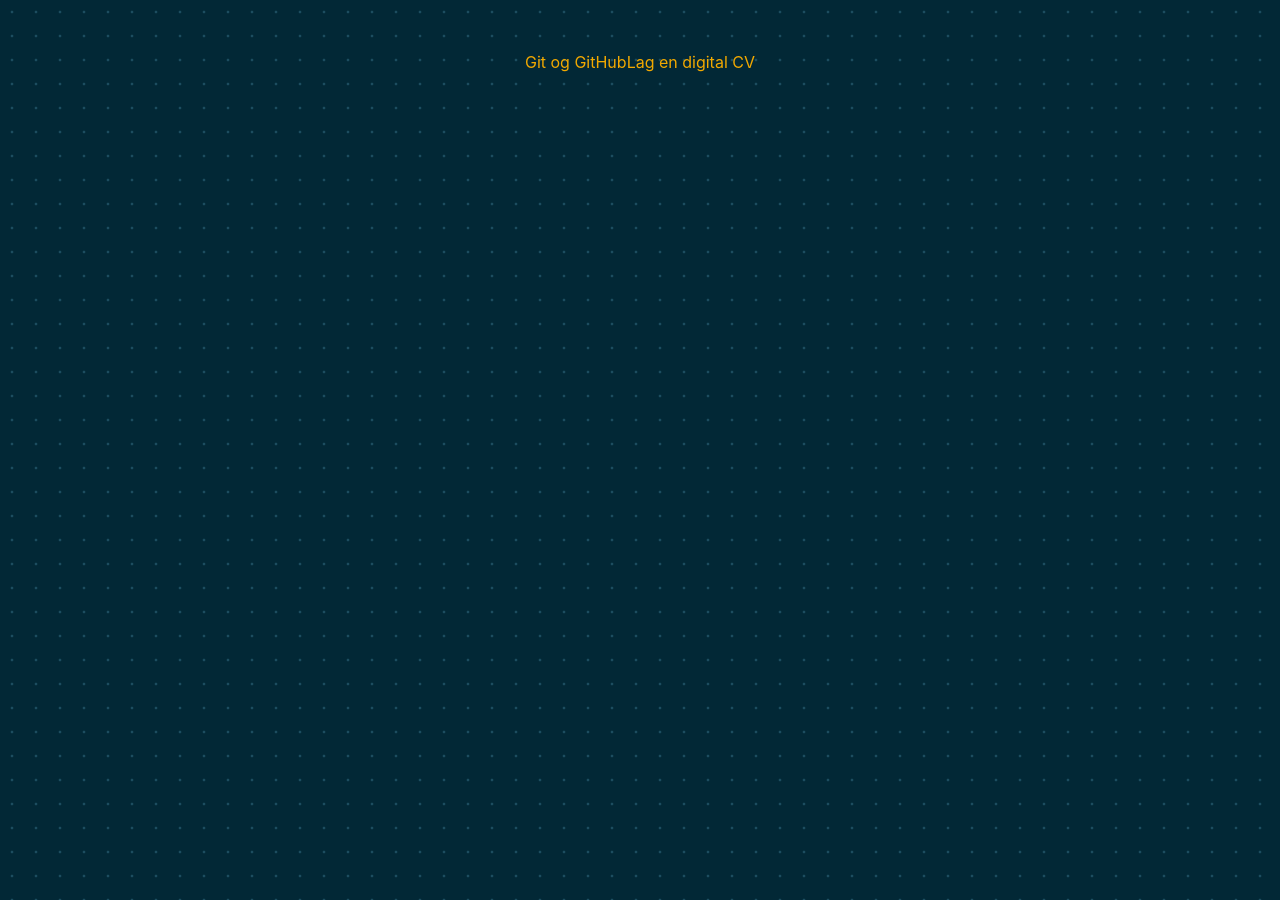
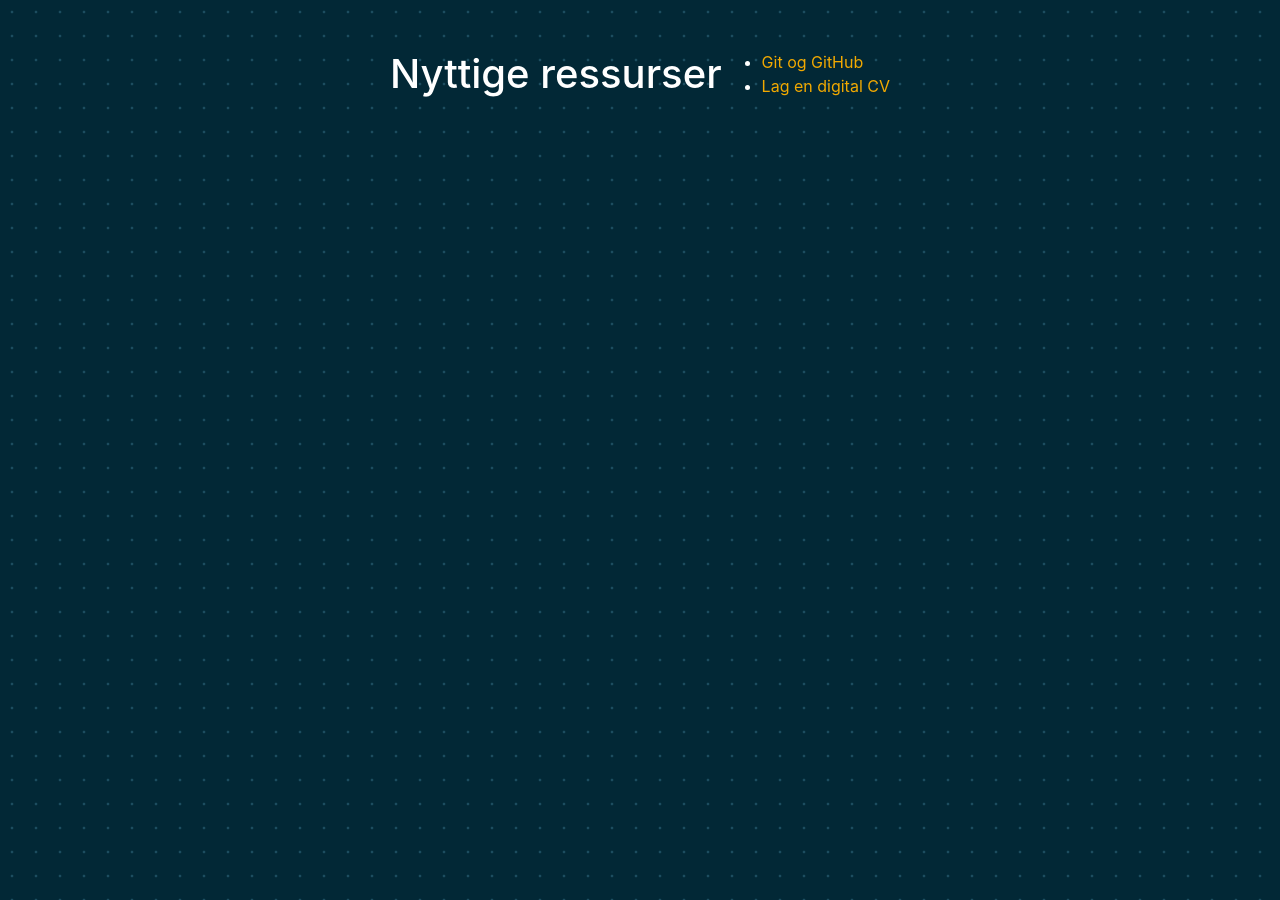
Before and after one commit to uit-econ/uit-econ.github.io, a Jekyll site: the page built from ressurser/Nyttige-tutorials.md, in a window 1280 px wide. Built offline with Jekyll 4.4.1, drawn with Linux system fonts in a browser that asks for light colours; nearby versions of some CDN libraries; our own code applies the rules of GitHub Pages for plain Markdown files; library files that are not in the unit come from our copies.

Commit message:
Update Nyttige-tutorials.md

```diff
--- a/ressurser/Nyttige-tutorials.md
+++ b/ressurser/Nyttige-tutorials.md
@@ -1,5 +1,5 @@
 {% include ressurser-css.html %}
-[Git og GitHub](https://titlon.uit.no/datadumps/git-res/kursgit.mp4){:target="_blank"} <br>
+# Nyttige ressurser
 
-
-[Lag en digital CV](https://titlon.uit.no/datadumps/git-res/digicv.mp4){:target="_blank"}<br>
+- [Git og GitHub](https://titlon.uit.no/datadumps/git-res/kursgit.mp4){:target="_blank"}
+- [Lag en digital CV](https://titlon.uit.no/datadumps/git-res/digicv.mp4){:target="_blank"}
```
